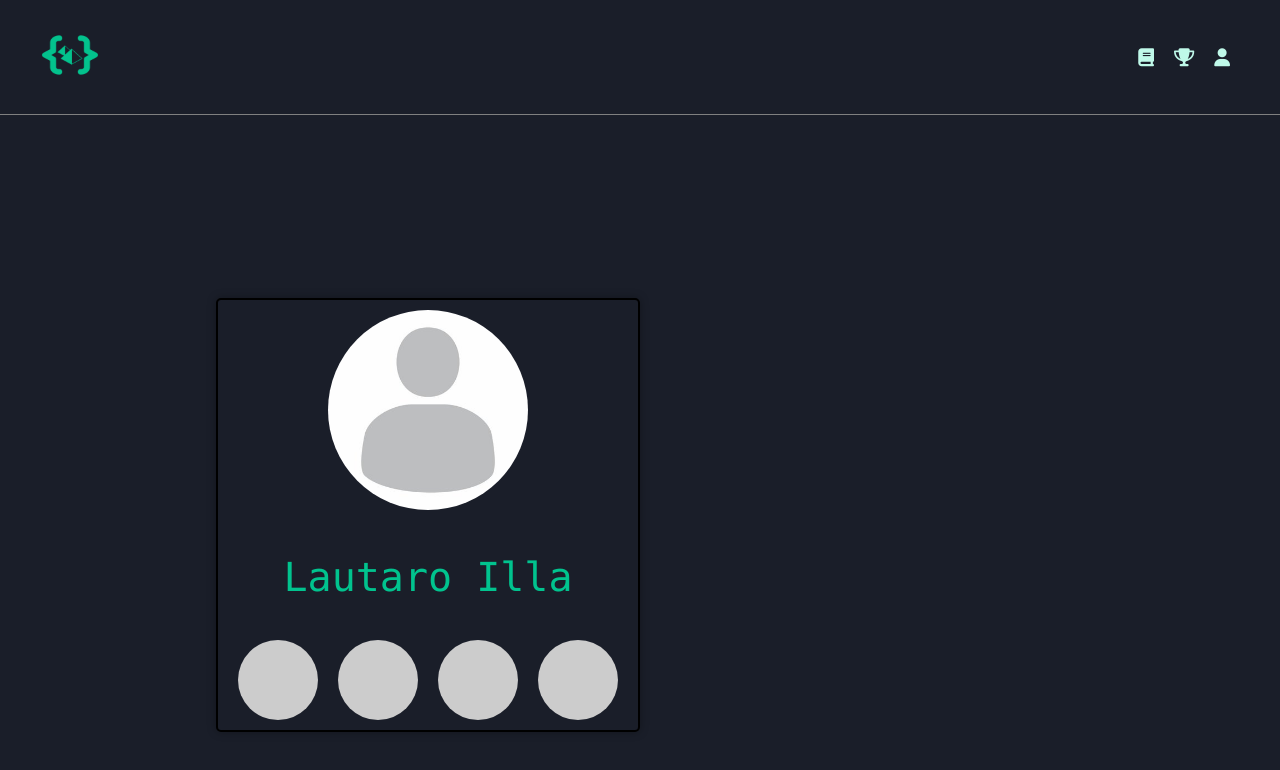
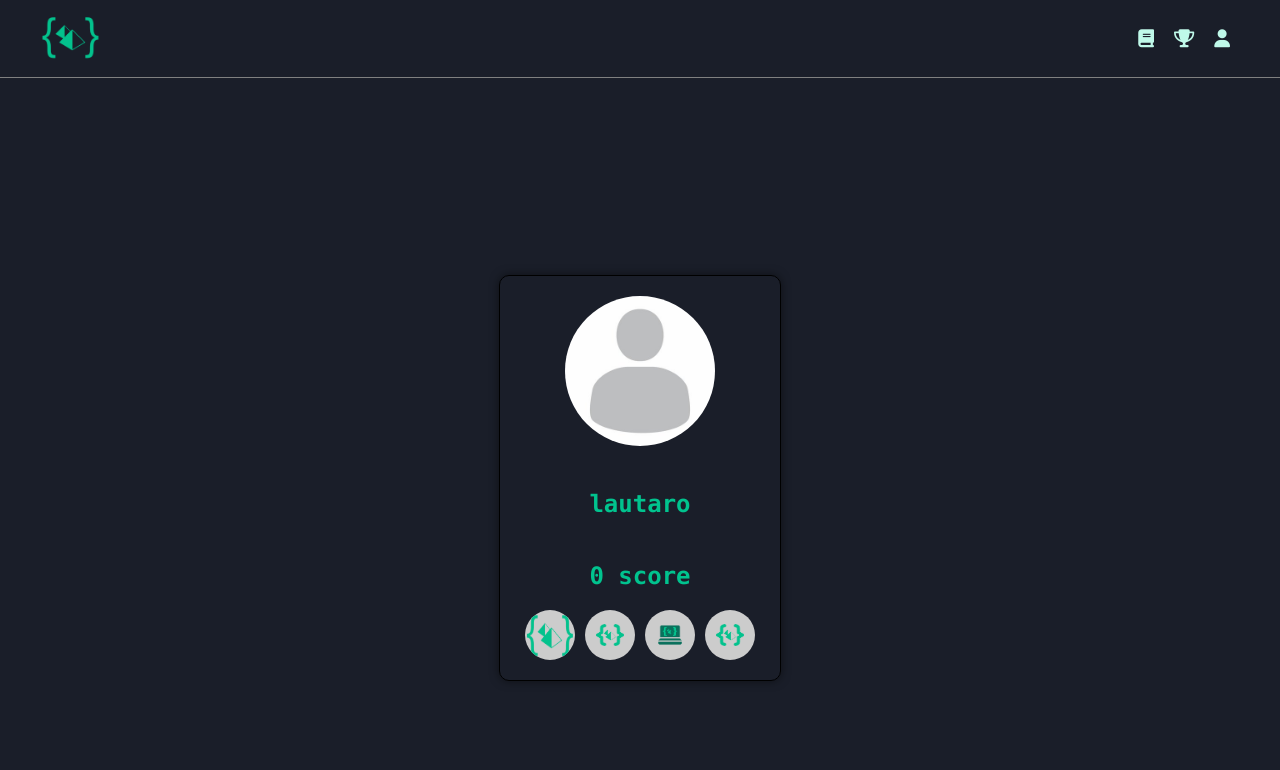
Before and after one commit to Lautaro1387/CodeClimber, a React (Create React App) app: page /profile in a window 1280 px wide. Shown: the top 770 px of the page. Built offline with nearby package versions, Linux system fonts and the light colour scheme.

Commit message:
Add profile with styles and ranking with data

```diff
--- a/src/components/navigation.js
+++ b/src/components/navigation.js
@@ -18,7 +18,7 @@ export const Navigation = () => {
     <div class="circle">
       <a href="home" className='logo-home'>
         <img
-          src={require('../images/Logo1.png')}
+          src={require('../images/Logo.png')}
           alt="Logo"
           className="logo"
         />
--- a/src/components/profile.js
+++ b/src/components/profile.js
@@ -1,5 +1,4 @@
 import React from 'react';
-
 
 export const Profile = () => {
 
@@ -12,7 +11,7 @@ export const Profile = () => {
       const reader = new FileReader();
       reader.onload = (event) => {
         const imagen = event.target.result;
-              document.querySelector('img-profile').src = imagen;
+        document.querySelector('.img-profile').src = imagen;
       };
       reader.readAsDataURL(file);
     };
@@ -20,14 +19,17 @@ export const Profile = () => {
   };
 
   return (
+    <div className="profile-container">
         <div className="profile-box">
           <img src={require('../images/default.png')} alt="Foto de perfil" className='img-profile' onClick={handleFotoClick} />
-                <p className='name-profile'>Lautaro Illa</p>
+          <p className='name-profile'>lautaro</p>
+          <p className='name-profile'>0 score</p>
           <div className="medallas">
-                    <div className="medalla"></div>
-                    <div className="medalla"></div>
-                    <div className="medalla"></div>
-                    <div className="medalla"></div>
+          <img src={require('../images/Logo.png')} alt="Medalla 3" className="medalla" />
+          <img src={require('../images/Logo1.png')} alt="Medalla 1" className="medalla" />
+          <img src={require('../images/Logo2.png')} alt="Medalla 2" className="medalla" />
+          <img src={require('../images/Logo1.png')} alt="Medalla 4" className="medalla" />
+          </div>
       </div>
   </div>
   );
--- a/src/components/ranking.js
+++ b/src/components/ranking.js
@@ -1,12 +1,7 @@
 import React from 'react';
+import {data} from '../js/dataRank.js';
 
-export const data = [
-  { id: 1, name: 'Felipe', points: 100, photoUrl: 'https://example.com/photo3.jpg' },
-  { id: 2, name: 'Lautaro', points: 200, photoUrl: 'https://example.com/photo3.jpg' },
-  { id: 3, name: 'Santiago', points: 300, photoUrl: 'https://example.com/photo3.jpg' },
-];
-
-export const Rank = (props) => {
+export const Rank = () => {
   return (
 <div className="img-rank">
   <table className='table-ranking'>
@@ -21,9 +16,9 @@ export const Rank = (props) => {
           <td>
             <div className="user-data">
               <div className="circle-img">
-                <img src={user.photoUrl} alt={`${user.name}`} />
+                <img src={user.image} alt={`${user.username}`} />
               </div>
-              <span className="user-name">{user.name}</span>
+              <span className="user-name">{user.username}</span>
               <span className="user-points">{user.points} puntos</span>
             </div>
           </td>
--- a/src/js/dataRank.js
+++ b/src/js/dataRank.js
@@ -1,5 +1,38 @@
-export const data = [
-    { id: 1, name: 'Usuario 1', points: 100, photoUrl: 'https://example.com/photo1.jpg' },
-    { id: 2, name: 'Usuario 2', points: 200, photoUrl: 'https://example.com/photo2.jpg' },
-    { id: 3, name: 'Usuario 3', points: 300, photoUrl: 'https://example.com/photo3.jpg' },
-  ];
+export const data =  [
+  {
+    "id": 1,
+    "password": "argon2$argon2id$v=19$m=102400,t=2,p=8$dXl2REdjbDROczRHQmhUYnFydVRiUg$dOfgFwjNMFgBdAjGHRj3GN8NfoF8wYsVUDwoa/mqhyc",
+    "last_login": "2023-02-20T00:30:22Z",
+    "is_superuser": true,
+    "username": "m1dnas",
+    "first_name": "Felipe",
+    "last_name": "Sandim",
+    "email": "felipesandimguliermone@gmail.com",
+    "is_staff": true,
+    "is_active": true,
+    "date_joined": "2023-02-20T00:30:11Z",
+    "points": 0,
+    "medals": 0,
+    "image": null,
+    "groups": [],
+    "user_permissions": []
+  },
+  {
+    "id": 2,
+    "password": "argon2$argon2id$v=19$m=102400,t=2,p=8$UXRvem1QeWJTOUFrdEtTSlpjUXBNUw$Vq2ArL+RcxV5wgGMfEh0tSCirmT5CEWqg3RZKGR1g3U",
+    "last_login": null,
+    "is_superuser": true,
+    "username": "lautaro",
+    "first_name": "",
+    "last_name": "",
+    "email": "",
+    "is_staff": true,
+    "is_active": true,
+    "date_joined": "2023-02-20T05:10:14.050001Z",
+    "points": 0,
+    "medals": 0,
+    "image": null,
+    "groups": [],
+    "user_permissions": []
+  }
+  ]
--- a/src/styles/App.css
+++ b/src/styles/App.css
@@ -152,10 +152,8 @@ a:hover {
 }
 
 .logo {
-  width: 100px;
-  height: 90px;
-  margin-bottom: 0;
-  margin-top: auto;
+  height: 50px;
+  margin-left: 20px;
 }
 
 .nav-links {
@@ -832,47 +830,6 @@ ul.popup li {
 
 /* Profile */
 
-.profile-box {
-  box-shadow: 0 0 5px rgba(0, 0, 0, 0.2);
-  margin: 20px;
-  transform: translateX(-50%);
-  background-color: #1a1e29;
-  border: 2px solid #000;
-  padding: 10px;
-  border-radius: 5px;
-  box-shadow: 0 0 10px rgba(0, 0, 0, 0.3);
-  justify-content: center;
-  align-items: center;
-}
-.profile-box img {
-  border-radius: 50%;
-  cursor: pointer;
-}
-.profile-box .medallas {
-  display: flex;
-  justify-content: center;
-  align-items: center;
-  margin-top: 20px;
-}
-
-.profile-box .medalla {
-  width: 80px;
-  height: 80px;
-  border-radius: 50%;
-  background-color: #ccc;
-  margin: 0 10px;
-}
-.img-profile {
-  text-align: center;
-  border-radius: 50%;
-  cursor: pointer;
-  width: 200px;
-  height: 200px;
-  z-index: 1;
-}
-.name-profile {
-  font-size: 40px;
-}
 .marce , .vico{
   margin-top: 3px;
 }
@@ -880,63 +837,47 @@ ul.popup li {
   margin-bottom: 13px;
 }
 
-
-.circle-1 {
-position: relative;
-height: 150px;
-width: 150px;
-border: 5px solid black;
-border-radius: 5000px;
-display: flex;
-justify-content: center;
-align-items: center;
-margin-right: 20px;
-margin-left: 20px;
-z-index: 1;
+.profile-container {
+  display: flex;
+  justify-content: center;
+  align-items: center;
+  height: 100vh;
 }
 
-.circle-2 {
-position: relative;
-height: 100px;
-width: 100px;
-border: 5px solid orange;
-border-radius: 5000px;
-z-index: 1;
+.profile-box {
+  display: flex;
+  flex-direction: column;
+  align-items: center;
+  padding: 20px;
+  border: 1px solid black;
+  box-shadow: 0 0 10px rgba(0, 0, 0, 0.5);
+  border-radius: 10px;
+}
+
+.img-profile {
+  width: 150px;
+  height: 150px;
+  border-radius: 50%;
+  margin-bottom: 20px;
+}
+
+.name-profile {
+  font-size: 24px;
+  font-weight: bold;
+  margin-bottom: 20px;
+}
+
+.medallas {
+  display: flex;
+}
+
+.medalla {
+  width: 50px;
+  height: 50px;
+  border-radius: 50%;
+  background-color: #ccc;
+  margin: 0 5px;
+}
+.img-profile {
 
 }
-
-.container-circles {
-position: relative;
-display: flex;
-justify-content: center;
-align-items: center;
-flex-wrap: wrap;
-z-index: 1;
-}
-
-.rectangulito{
-position: relative;
-margin-left: 50px;
- width: 200px;
-height: 100px;
-background-color: red;
-z-index: 1;
-
-}
-
-.tosco{
-position: relative;
-height: 100px;
-margin-top: 24px;
-width: 100px;
-z-index: 1;
-}
-
-
-.rectangulo{
-position: absolute;
-width: 500px;
-height: 10px;
-background-color: green;
-z-index: 0;
-}
```
Also changed, not shown: src/images/Logo.png (renamed from src/images/Logo3.png). Lines whose indentation alone changed are shown as unchanged.
